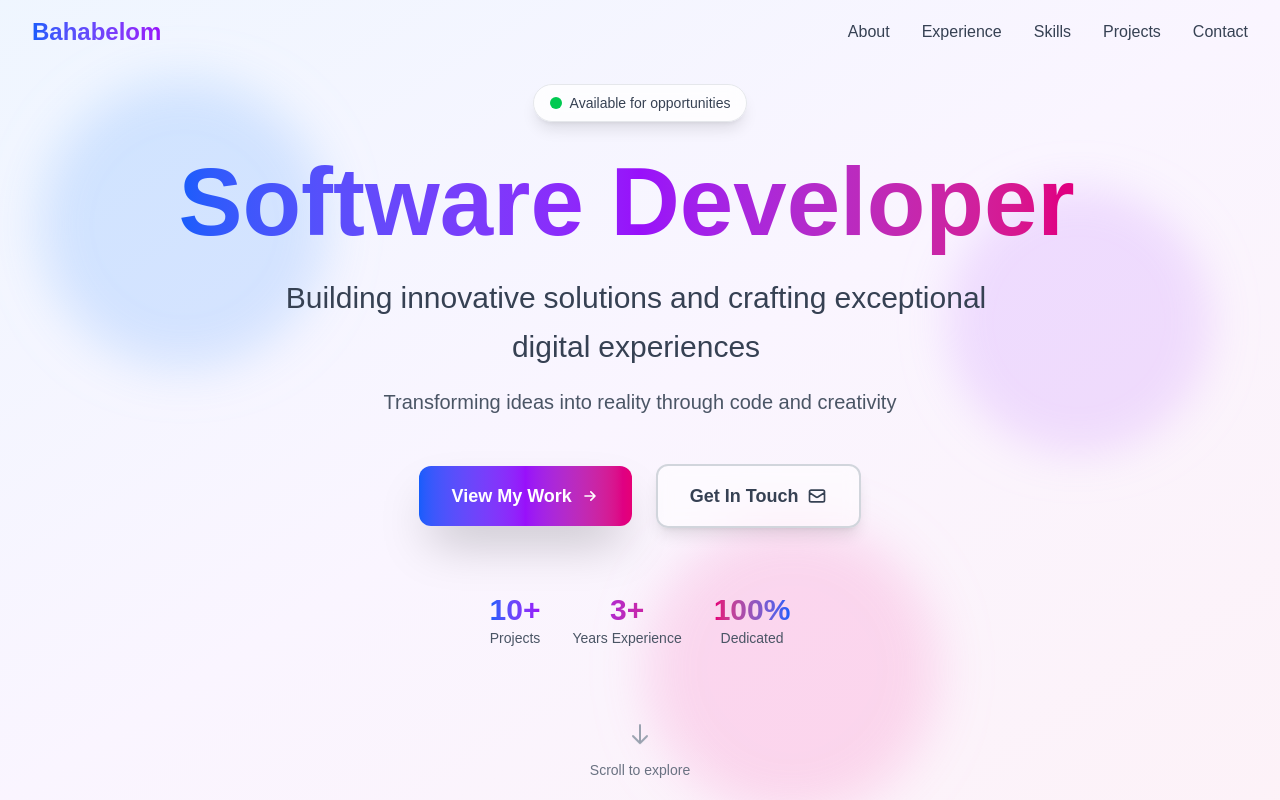
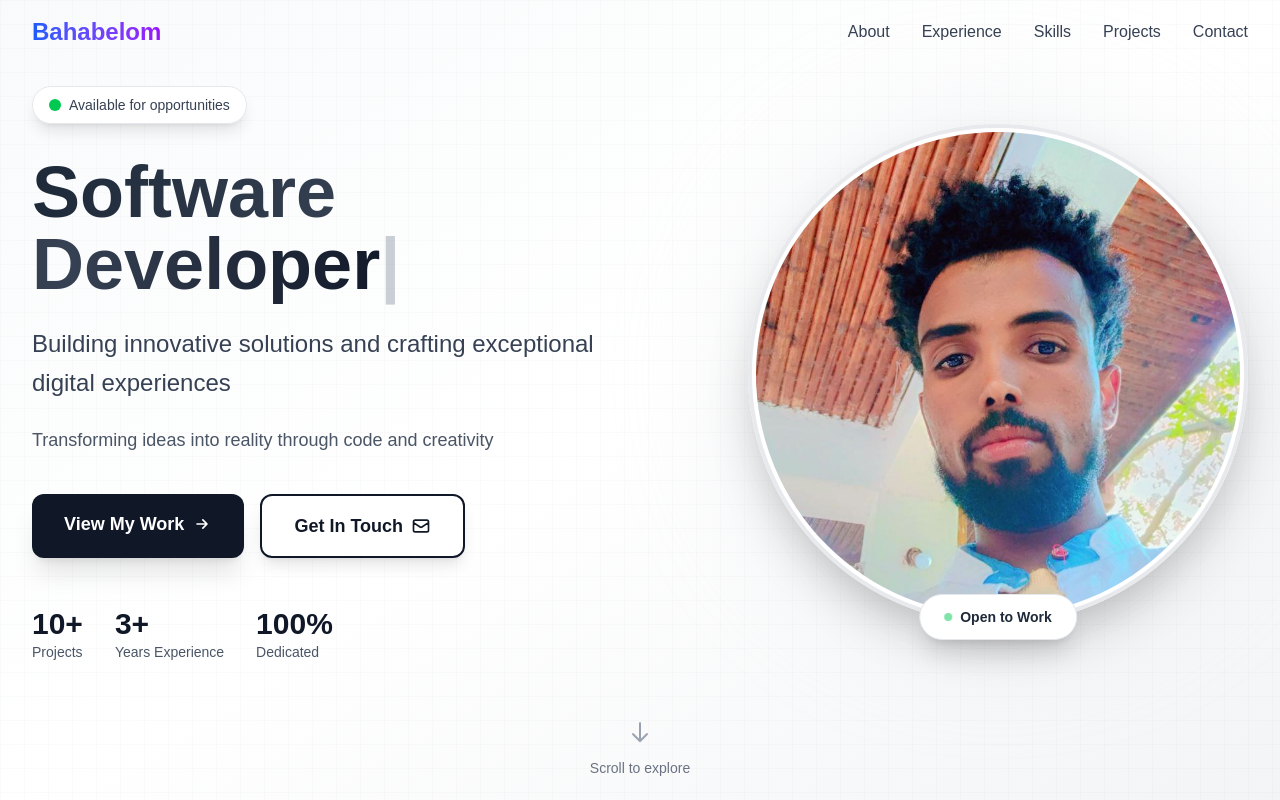
Before and after one commit to bahabelom/portofilio, a Next.js app: page / in a window 1280 px wide. Shown: the top 800 px of the page. Built offline with nearby package versions, Linux system fonts and the light colour scheme.

Commit message:
add photo

```diff
--- a/components/Hero.tsx
+++ b/components/Hero.tsx
@@ -1,6 +1,7 @@
 "use client";
 
 import { useEffect, useState } from "react";
+import Image from "next/image";
 import Link from "next/link";
 
 export default function Hero() {
@@ -29,20 +30,21 @@ export default function Hero() {
   return (
     <section className="relative min-h-screen flex items-center justify-center px-4 sm:px-6 lg:px-8 pt-16 overflow-hidden">
       {/* Animated Background Gradient */}
-      <div className="absolute inset-0 bg-gradient-to-br from-blue-50 via-purple-50 to-pink-50 dark:from-gray-900 dark:via-gray-800 dark:to-gray-900"></div>
+      <div className="absolute inset-0 bg-gradient-to-br from-gray-50 via-white to-gray-100 dark:from-gray-900 dark:via-gray-800 dark:to-gray-900"></div>
 
-      {/* Floating Orbs */}
-      <div className="absolute top-20 left-10 w-72 h-72 bg-blue-400 rounded-full mix-blend-multiply filter blur-xl opacity-20 animate-blob"></div>
-      <div className="absolute top-40 right-10 w-72 h-72 bg-purple-400 rounded-full mix-blend-multiply filter blur-xl opacity-20 animate-blob animation-delay-2000"></div>
-      <div className="absolute -bottom-8 left-1/2 w-72 h-72 bg-pink-400 rounded-full mix-blend-multiply filter blur-xl opacity-20 animate-blob animation-delay-4000"></div>
+      {/* Subtle Grid Pattern */}
+      <div className="absolute inset-0 bg-[linear-gradient(to_right,#80808008_1px,transparent_1px),linear-gradient(to_bottom,#80808008_1px,transparent_1px)] bg-[size:24px_24px]"></div>
 
-      <div className="relative max-w-5xl mx-auto text-center z-10">
-        {/* Animated Badge */}
+      <div className="relative max-w-7xl mx-auto z-10">
+        <div className="grid grid-cols-1 lg:grid-cols-2 gap-12 items-center">
+          {/* Left Side - Text Content */}
           <div
-          className={`inline-flex items-center gap-2 px-4 py-2 mb-8 rounded-full bg-white/80 dark:bg-gray-800/80 backdrop-blur-sm border border-gray-200 dark:border-gray-700 shadow-lg transition-all duration-1000 ${
-            mounted ? "opacity-100 translate-y-0" : "opacity-0 -translate-y-10"
+            className={`text-center lg:text-left transition-all duration-1000 ${
+              mounted ? "opacity-100 translate-x-0" : "opacity-0 -translate-x-10"
             }`}
           >
+            {/* Animated Badge */}
+            <div className="inline-flex items-center gap-2 px-4 py-2 mb-8 rounded-full bg-white/90 dark:bg-gray-800/90 backdrop-blur-sm border border-gray-200 dark:border-gray-700 shadow-lg">
               <span className="relative flex h-3 w-3">
                 <span className="animate-ping absolute inline-flex h-full w-full rounded-full bg-green-400 opacity-75"></span>
                 <span className="relative inline-flex rounded-full h-3 w-3 bg-green-500"></span>
@@ -54,34 +56,26 @@ export default function Hero() {
 
             {/* Main Heading with Typewriter Effect */}
             <div className="mb-6">
-          <h1 className="text-6xl sm:text-7xl lg:text-8xl font-extrabold mb-4">
-            <span className="bg-gradient-to-r from-blue-600 via-purple-600 to-pink-600 bg-clip-text text-transparent animate-gradient bg-300%">
+              <h1 className="text-5xl sm:text-6xl lg:text-7xl font-extrabold mb-4">
+                <span className="bg-gradient-to-r from-gray-800 via-gray-700 to-gray-900 dark:from-gray-200 dark:via-gray-100 dark:to-white bg-clip-text text-transparent">
                   {displayText}
-              <span className="animate-pulse">|</span>
+                  <span className="animate-pulse text-gray-400">|</span>
                 </span>
               </h1>
             </div>
 
             {/* Animated Tagline */}
             <p
-          className={`text-xl sm:text-2xl lg:text-3xl text-gray-700 dark:text-gray-300 mb-4 max-w-3xl mx-auto font-light leading-relaxed transition-all duration-1000 delay-500 ${
+              className={`text-xl sm:text-2xl text-gray-700 dark:text-gray-300 mb-6 max-w-2xl mx-auto lg:mx-0 font-light leading-relaxed transition-all duration-1000 delay-500 ${
                 mounted ? "opacity-100 translate-y-0" : "opacity-0 translate-y-10"
               }`}
             >
-          {tagline.split(" ").map((word, index) => (
-            <span
-              key={index}
-              className="inline-block mr-2 animate-fade-in-up"
-              style={{ animationDelay: `${index * 0.1}s` }}
-            >
-              {word}
-            </span>
-          ))}
+              {tagline}
             </p>
 
             {/* Subtitle */}
             <p
-          className={`text-lg sm:text-xl text-gray-600 dark:text-gray-400 mb-12 max-w-2xl mx-auto transition-all duration-1000 delay-700 ${
+              className={`text-lg text-gray-600 dark:text-gray-400 mb-10 max-w-xl mx-auto lg:mx-0 transition-all duration-1000 delay-700 ${
                 mounted ? "opacity-100 translate-y-0" : "opacity-0 translate-y-10"
               }`}
             >
@@ -90,13 +84,13 @@ export default function Hero() {
 
             {/* CTA Buttons */}
             <div
-          className={`flex flex-col sm:flex-row gap-6 justify-center items-center transition-all duration-1000 delay-1000 ${
+              className={`flex flex-col sm:flex-row gap-4 justify-center lg:justify-start transition-all duration-1000 delay-1000 ${
                 mounted ? "opacity-100 translate-y-0" : "opacity-0 translate-y-10"
               }`}
             >
               <Link
                 href="#projects"
-            className="group relative px-8 py-4 bg-gradient-to-r from-blue-600 via-purple-600 to-pink-600 text-white rounded-xl font-semibold text-lg shadow-2xl hover:shadow-blue-500/50 transition-all duration-300 hover:scale-110 hover:-translate-y-1 overflow-hidden"
+                className="group relative px-8 py-4 bg-gray-900 dark:bg-white text-white dark:text-gray-900 rounded-xl font-semibold text-lg shadow-xl hover:shadow-2xl transition-all duration-300 hover:scale-105 overflow-hidden"
               >
                 <span className="relative z-10 flex items-center gap-2">
                   View My Work
@@ -112,11 +106,11 @@ export default function Hero() {
                     <path d="M13 7l5 5m0 0l-5 5m5-5H6" />
                   </svg>
                 </span>
-            <div className="absolute inset-0 bg-gradient-to-r from-pink-600 via-purple-600 to-blue-600 opacity-0 group-hover:opacity-100 transition-opacity duration-300"></div>
+                <div className="absolute inset-0 bg-gray-800 dark:bg-gray-100 opacity-0 group-hover:opacity-100 transition-opacity duration-300"></div>
               </Link>
               <Link
                 href="#contact"
-            className="group px-8 py-4 border-2 border-gray-300 dark:border-gray-600 text-gray-700 dark:text-gray-300 rounded-xl font-semibold text-lg backdrop-blur-sm bg-white/50 dark:bg-gray-800/50 hover:bg-white dark:hover:bg-gray-800 hover:border-blue-500 dark:hover:border-blue-500 transition-all duration-300 hover:scale-110 hover:-translate-y-1 shadow-lg hover:shadow-xl"
+                className="group px-8 py-4 border-2 border-gray-900 dark:border-white text-gray-900 dark:text-white rounded-xl font-semibold text-lg bg-white/50 dark:bg-gray-800/50 backdrop-blur-sm hover:bg-gray-50 dark:hover:bg-gray-800 transition-all duration-300 hover:scale-105 shadow-lg hover:shadow-xl"
               >
                 <span className="flex items-center gap-2">
                   Get In Touch
@@ -137,33 +131,72 @@ export default function Hero() {
 
             {/* Social Links / Stats */}
             <div
-          className={`mt-16 flex flex-wrap justify-center gap-8 transition-all duration-1000 delay-1200 ${
+              className={`mt-12 flex flex-wrap justify-center lg:justify-start gap-8 transition-all duration-1000 delay-1200 ${
                 mounted ? "opacity-100 translate-y-0" : "opacity-0 translate-y-10"
               }`}
             >
-          <div className="text-center">
-            <div className="text-3xl font-bold bg-gradient-to-r from-blue-600 to-purple-600 bg-clip-text text-transparent">
+              <div className="text-center lg:text-left">
+                <div className="text-3xl font-bold text-gray-900 dark:text-gray-100">
                   10+
                 </div>
                 <div className="text-sm text-gray-600 dark:text-gray-400">Projects</div>
               </div>
-          <div className="text-center">
-            <div className="text-3xl font-bold bg-gradient-to-r from-purple-600 to-pink-600 bg-clip-text text-transparent">
+              <div className="text-center lg:text-left">
+                <div className="text-3xl font-bold text-gray-900 dark:text-gray-100">
                   3+
                 </div>
                 <div className="text-sm text-gray-600 dark:text-gray-400">Years Experience</div>
               </div>
-          <div className="text-center">
-            <div className="text-3xl font-bold bg-gradient-to-r from-pink-600 to-blue-600 bg-clip-text text-transparent">
+              <div className="text-center lg:text-left">
+                <div className="text-3xl font-bold text-gray-900 dark:text-gray-100">
                   100%
                 </div>
                 <div className="text-sm text-gray-600 dark:text-gray-400">Dedicated</div>
               </div>
             </div>
+          </div>
+
+          {/* Right Side - Photo */}
+          <div
+            className={`relative flex justify-center lg:justify-end transition-all duration-1000 delay-300 ${
+              mounted ? "opacity-100 translate-x-0" : "opacity-0 translate-x-10"
+            }`}
+          >
+            <div className="relative w-80 h-80 sm:w-96 sm:h-96 lg:w-[500px] lg:h-[500px]">
+              {/* Decorative Background Elements */}
+              <div className="absolute inset-0 bg-gradient-to-br from-gray-200 to-gray-300 dark:from-gray-700 dark:to-gray-800 rounded-full blur-3xl opacity-50"></div>
+
+              {/* Photo Container */}
+              <div className="relative w-full h-full rounded-full overflow-hidden border-8 border-white dark:border-gray-800 shadow-2xl">
+                <Image
+                  src="/projects/myphoto.jpg"
+                  alt="Bahabelom - Software Developer"
+                  fill
+                  className="object-cover"
+                  priority
+                  sizes="(max-width: 768px) 320px, (max-width: 1024px) 384px, 500px"
+                />
+              </div>
+
+              {/* Decorative Ring */}
+              <div className="absolute inset-0 rounded-full border-4 border-gray-300 dark:border-gray-600 animate-pulse"></div>
+
+              {/* Floating Badge */}
+              <div className="absolute -bottom-4 left-1/2 transform -translate-x-1/2 px-6 py-3 bg-white dark:bg-gray-800 rounded-full shadow-xl border border-gray-200 dark:border-gray-700">
+                <div className="flex items-center gap-2">
+                  <div className="w-2 h-2 bg-green-500 rounded-full animate-pulse"></div>
+                  <span className="text-sm font-semibold text-gray-800 dark:text-gray-200">
+                    Open to Work
+                  </span>
+                </div>
+              </div>
+            </div>
+          </div>
+        </div>
 
         {/* Scroll Indicator */}
         <div
-          className={`mt-20 transition-all duration-1000 delay-1500 ${
+          className={`mt-16 text-center transition-all duration-1000 delay-1500 ${
             mounted ? "opacity-100" : "opacity-0"
           }`}
         >
```
Also changed, not shown: public/projects/myphoto.jpg (added). Lines whose indentation alone changed are shown as unchanged.
